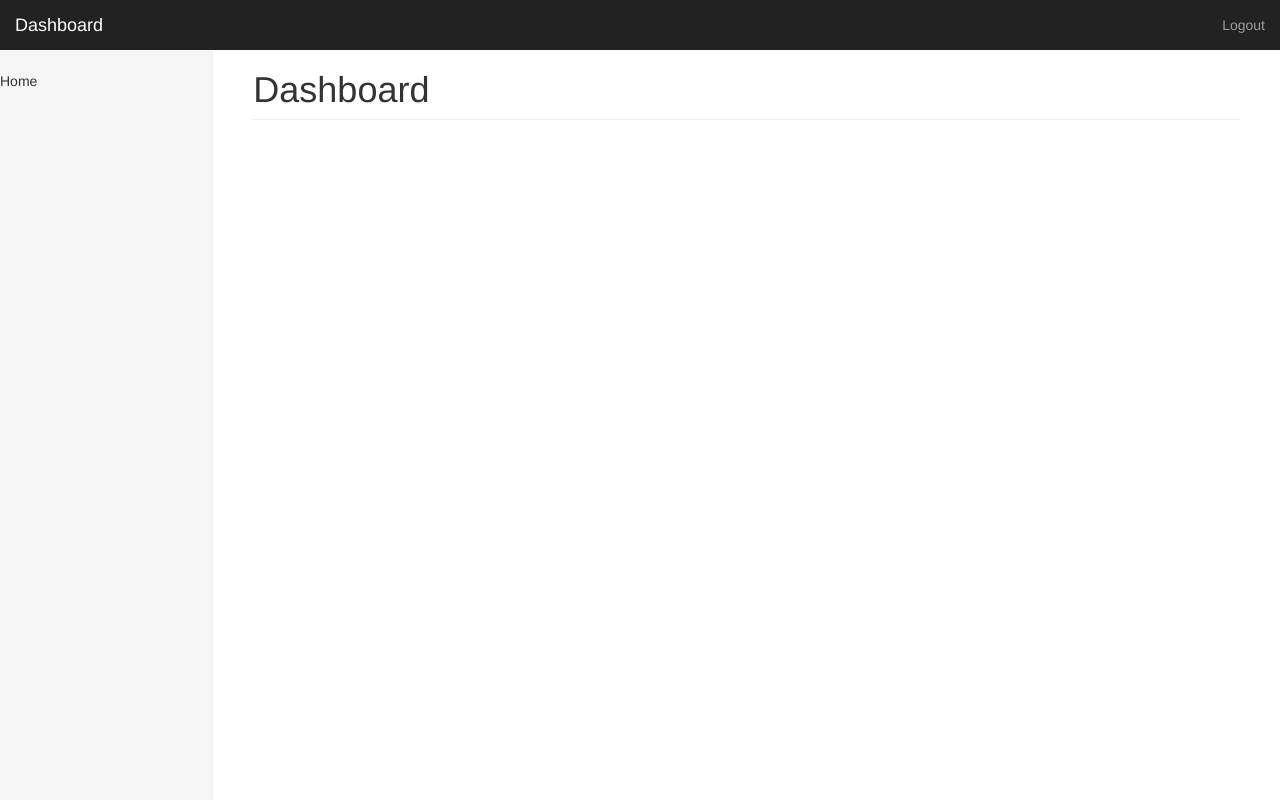
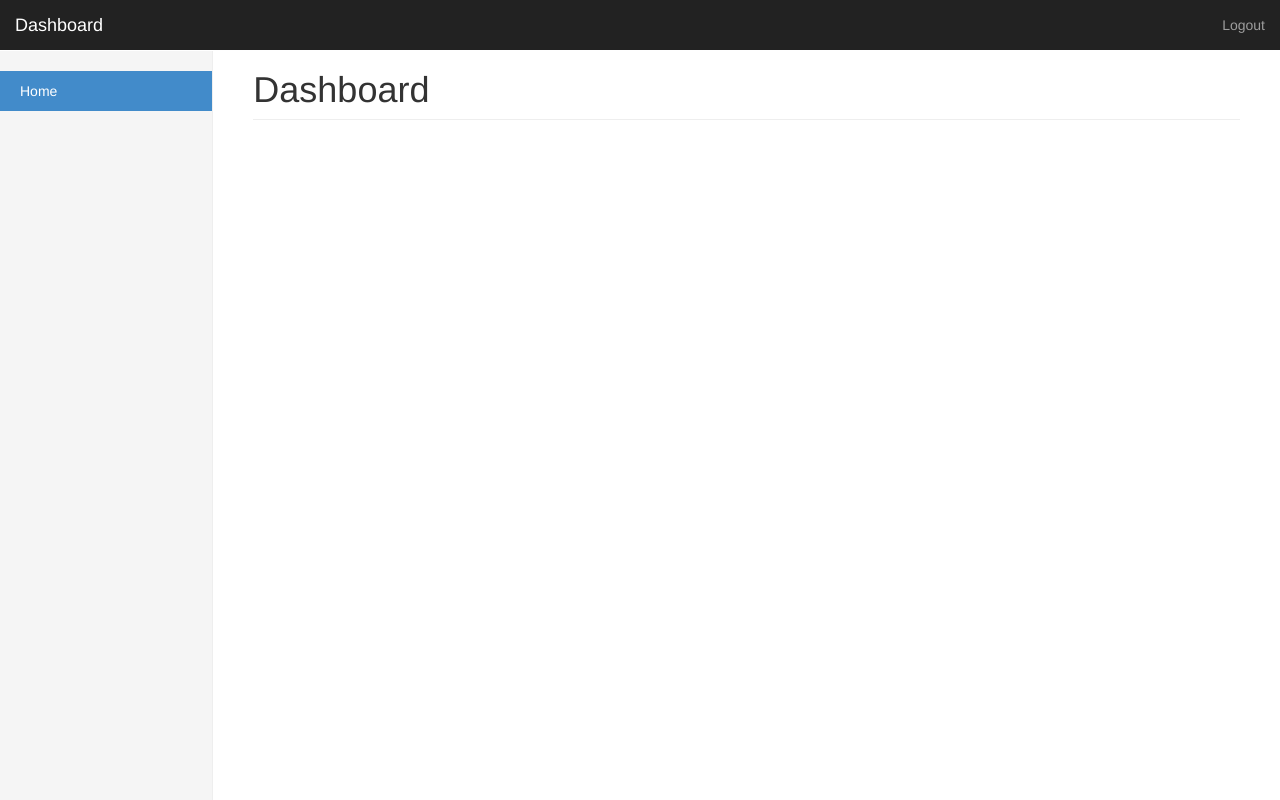
Before and after one commit to msaqibhashmi/dashboard, a Flask app: page /home in a window 1280 px wide. Run offline with Flask 2, Linux system fonts and the light colour scheme; the visitor is signed in with stand-in values (Sample User, id 1); some libraries are stand-ins or nearby versions.

Commit message:
Update links.html

```diff
--- a/webapp/templates/links.html
+++ b/webapp/templates/links.html
@@ -1 +1 @@
-    <li {%- if request.path == "/home" %} class="active"{% endif %}<a href="{{ url_for('home') }}">Home </a></li>
+    <li {%- if request.path == "/home" %} class="active"{% endif %}><a href="{{ url_for('home') }}">Home </a></li>
```
